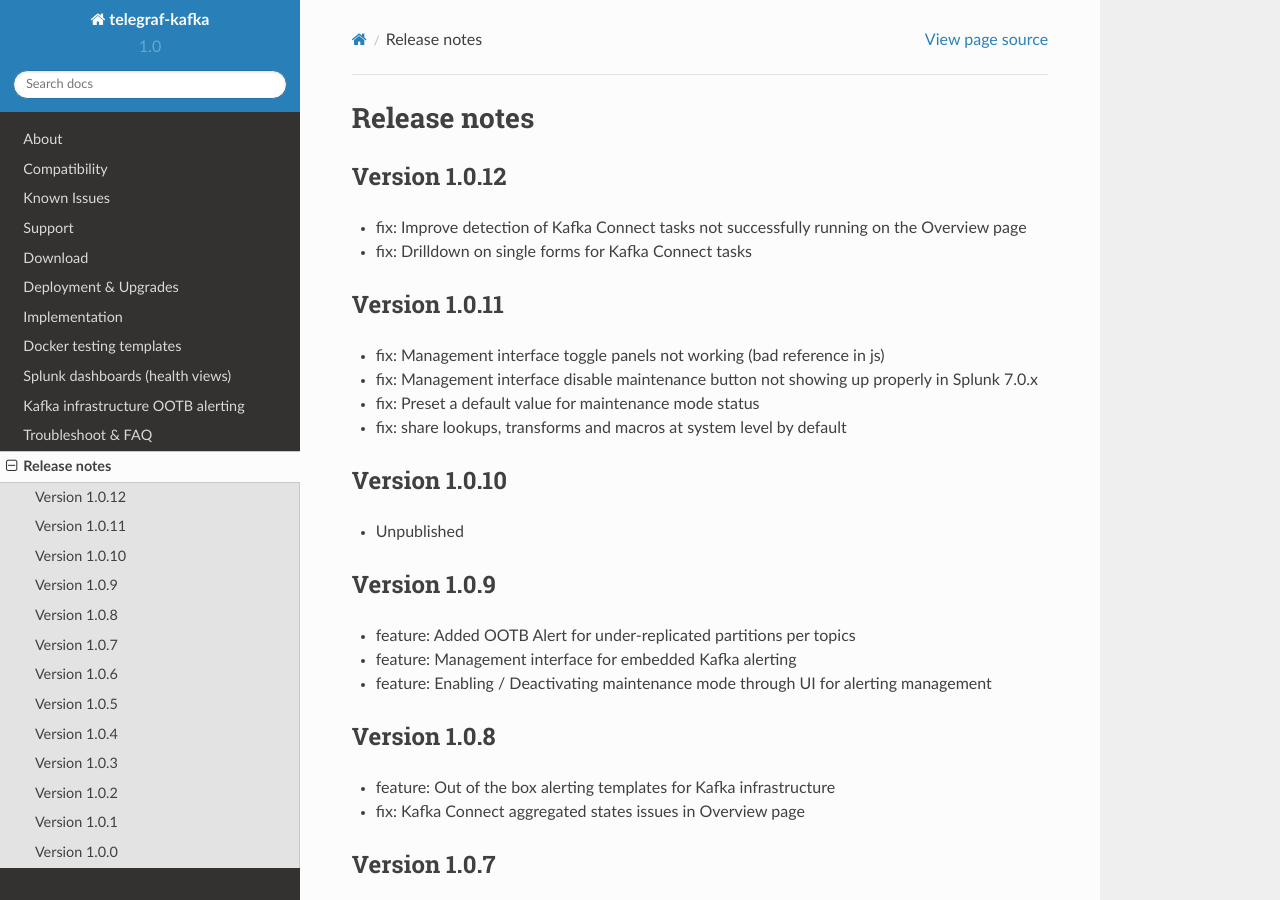
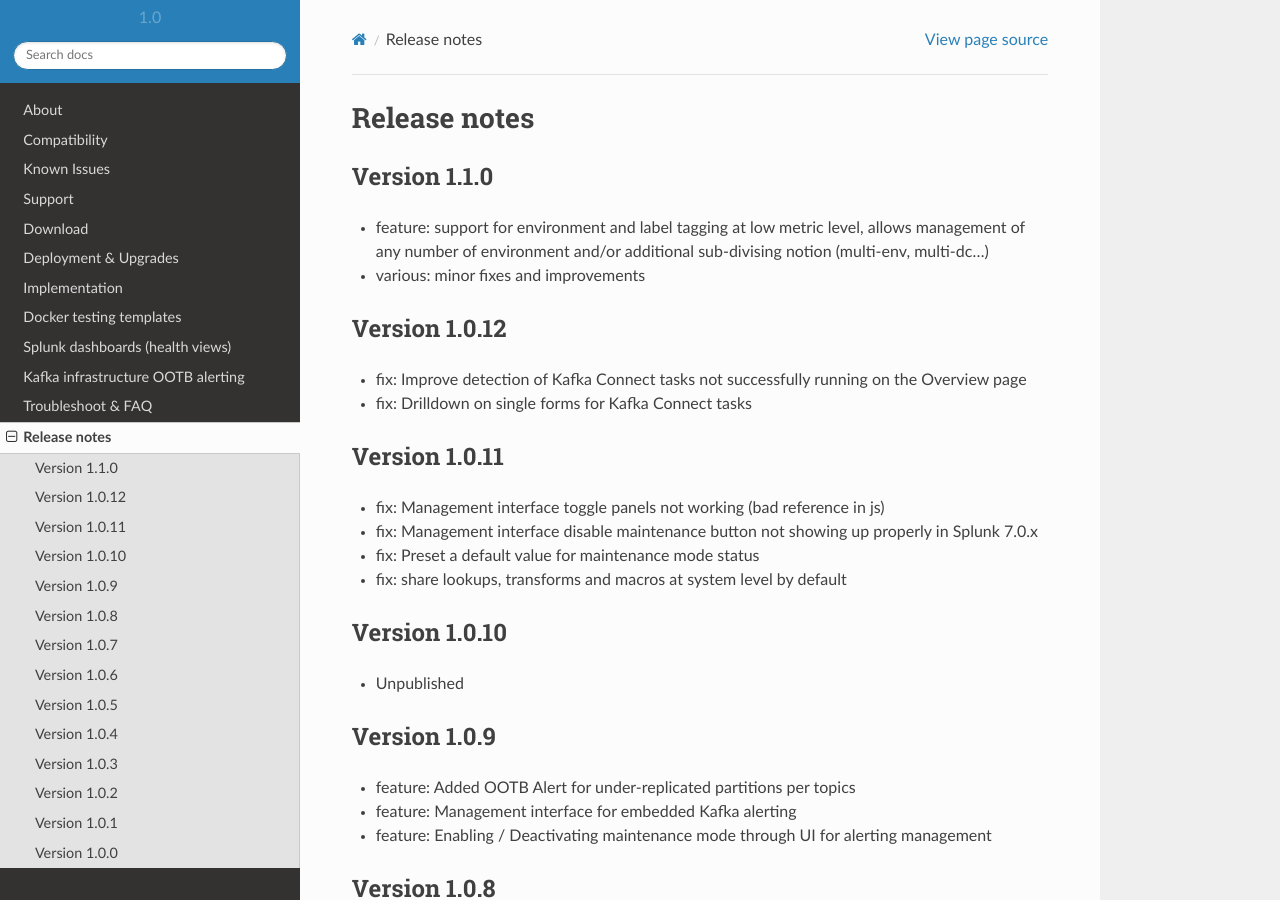
Before and after one commit to guilhemmarchand/telegraf-kafka, a Sphinx documentation site: the page built from docs/releasenotes.rst, in a window 1280 px wide and 900 px high. Built offline with Sphinx 7.4.7 and the Read the Docs theme 2.0.0, drawn with Linux system fonts in a browser that asks for light colours.

Commit message:
Tag support in progress

```diff
--- a/docs/releasenotes.rst
+++ b/docs/releasenotes.rst
@@ -1,5 +1,11 @@
 Release notes
 #############
+
+Version 1.1.0
+=============
+
+- feature: support for environment and label tagging at low metric level, allows management of any number of environment and/or additional sub-divising notion (multi-env, multi-dc...)
+- various: minor fixes and improvements
 
 Version 1.0.12
 ==============
```
Also changed, not shown: 4 other files.
